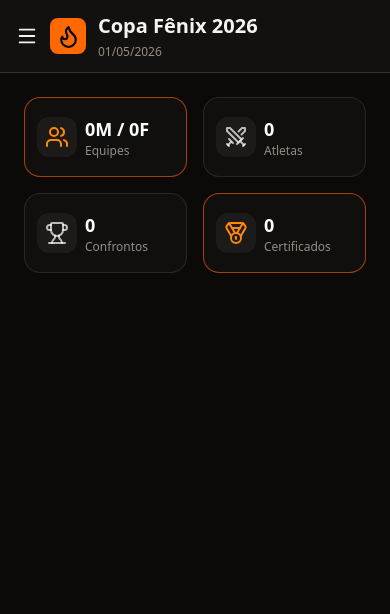
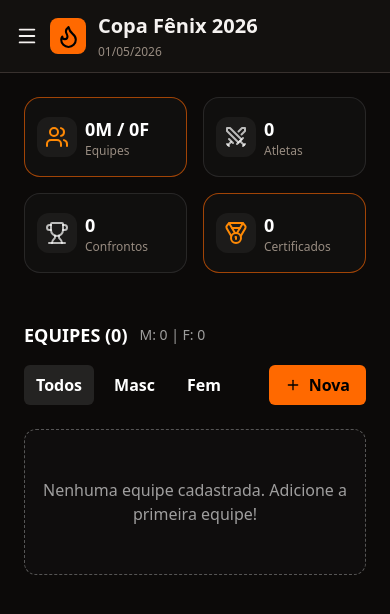
Before and after one commit to cristinasantos05/copa-fenix-judo, a Next.js app: page / in a window 390 px wide. Shown: the top 614 px of the page. Built offline with nearby package versions, Linux system fonts and the light colour scheme.

Commit message:
Criação da seção de criação de times e ajustes na versão mobile do Header

```diff
--- a/src/app/components/Button.tsx
+++ b/src/app/components/Button.tsx
@@ -11,9 +11,9 @@ function Button({
   return (
     <button
       className={`cursor-pointer flex items-center gap-2 rounded-md p-2 transition
-      ${noBg}
-        ?""
-        : "bg-transparent hover:bg-white/10 active:bg-white/15"}${className}`}
+      ${
+        noBg ? "" : "bg-transparent hover:bg-white/10 active:bg-white/15"
+      } ${className}`}
       {...props}
     >
       {children}
--- a/src/app/components/Header.tsx
+++ b/src/app/components/Header.tsx
@@ -121,7 +121,7 @@ export default function Header() {
       <aside
         className={`
           fixed left-0 top-0 z-50 h-full w-[80%] max-w-xs
-          bg-neutral-900/70
+          bg-neutral-900
           transform transition-transform duration-300
           ${open ? "translate-x-0" : "-translate-x-full"}
         `}
@@ -296,7 +296,7 @@ export default function Header() {
           </div>
 
           <div className="flex items-center gap-2 px-4 pb-4">
-            <div className="relative flex-1">
+            <div className="relative flex-1 min-w-0">
               <CopaSelect
                 options={[
                   { value: "copa-fenix-2026", label: "Copa Fênix 2026" },
@@ -311,6 +311,7 @@ export default function Header() {
 
             <Button
               className="
+                shrink-0
                 border border-white/10
                 rounded-xl
                 text-foreground
@@ -321,7 +322,7 @@ export default function Header() {
               <Plus />
             </Button>
 
-            <Button className="rounded-xl">
+            <Button className="shrink-0 rounded-xl">
               <Trash2 size={16} className="text-red-500" />
             </Button>
           </div>
--- /dev/null
+++ b/src/app/components/TeamsSection.tsx
@@ -0,0 +1,67 @@
+"use client";
+import { Plus } from "lucide-react";
+import Button from "./Button";
+import { useState } from "react";
+
+export default function TeamsSection() {
+  const [filter, setFilter] = useState("todos");
+
+  return (
+    <section className="px-6 py-6">
+      <div className="flex flex-col gap-4 md:flex-row md:items-center md:justify-between mb-6">
+        <div className="flex items-center gap-3">
+          <h2 className="text-lg font-semibold text-white">EQUIPES (0)</h2>
+          <p className="text-sm text-white/60">M: 0 | F: 0</p>
+        </div>
+
+        <div className="flex justify-between items-center">
+          <div className="flex items-center gap-2">
+            <Button
+              onClick={() => setFilter("todos")}
+              className={`px-3 font-bold ${
+                filter === "todos"
+                  ? "bg-white/10 text-white"
+                  : "text-white hover:text-white"
+              }`}
+            >
+              Todos
+            </Button>
+
+            <Button
+              onClick={() => setFilter("masc")}
+              className={`px-3 font-bold ${
+                filter === "masc"
+                  ? "bg-white/10 text-white"
+                  : "text-white hover:text-white"
+              }`}
+            >
+              Masc
+            </Button>
+
+            <Button
+              onClick={() => setFilter("fem")}
+              className={`px-3 font-bold ${
+                filter === "fem"
+                  ? "bg-white/10 text-white"
+                  : "text-white hover:text-white"
+              }`}
+            >
+              Fem
+            </Button>
+          </div>
+
+          <Button
+            noBg
+            className="bg-orange-500 hover:bg-orange-600 text-black px-4 py-2 rounded-lg font-bold"
+          >
+            <Plus size={16} />
+            Nova
+          </Button>
+        </div>
+      </div>
+      <div className="border border-dashed rounded-xl border-white/30 roudend-xl py-12 text-center text-white/60 bg-neutral-900/30">
+        Nenhuma equipe cadastrada. Adicione a primeira equipe!
+      </div>
+    </section>
+  );
+}
--- a/src/app/page.tsx
+++ b/src/app/page.tsx
@@ -2,6 +2,7 @@
 import { Swords, Trophy, Users, Medal } from "lucide-react";
 import Header from "./components/Header";
 import ModelCard from "./components/ModelCard";
+import TeamsSection from "./components/TeamsSection";
 
 export default function Home() {
   return (
@@ -36,6 +37,7 @@ export default function Home() {
           />
         </div>
       </section>
+      <TeamsSection />
     </>
   );
 }
```
